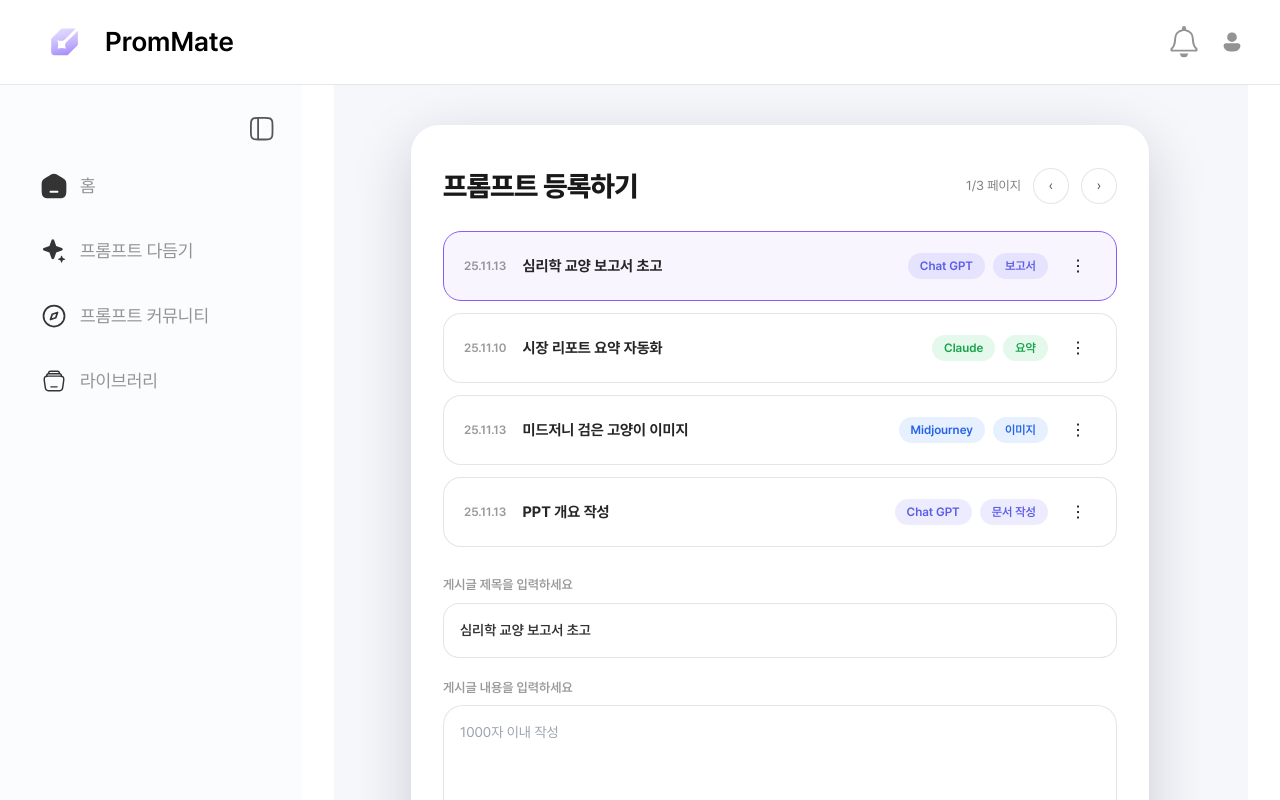
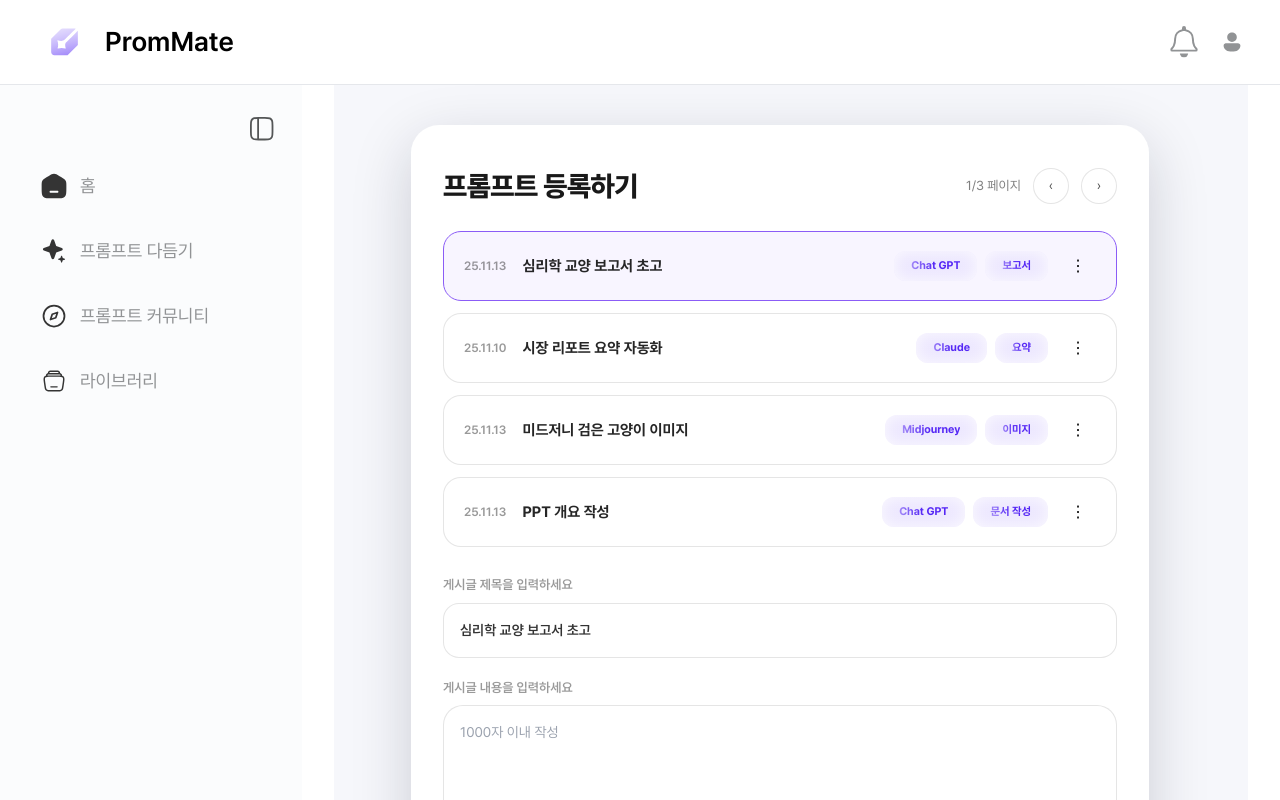
Before and after one commit to Prompt-Mate/Frontend, a Next.js app in the folder fe-prompt-mate/: page /community/new in a window 1280 px wide. Shown: the top 800 px of the page. Built offline with nearby package versions, Linux system fonts and the light colour scheme.

Commit message:
feat: common/TagChip 공통 css 적용(#34)

```diff
--- a/fe-prompt-mate/components/community/PromptRegisterModal.tsx
+++ b/fe-prompt-mate/components/community/PromptRegisterModal.tsx
@@ -3,6 +3,8 @@
 
 import { useMemo, useState } from "react";
 import { useRouter } from "next/navigation";
+import TagChip from "@/components/common/TagChip";
+import { convertPlatformFromEnum, convertCategoryFromEnum, getCategoryVariant } from "@/components/prompts/constants";
 
 type Item = {
     id: string;
@@ -23,34 +25,6 @@ function cn(...xs: Array<string | false | undefined | null>) {
     return xs.filter(Boolean).join(" ");
 }
 
-function Pill({ children, tone = "purple" }: { children: React.ReactNode; tone?: "purple" | "green" | "blue" | "gray" }) {
-    const cls =
-        tone === "purple"
-            ? "bg-[rgba(99,102,241,0.12)] text-[#5B5DE6]"
-            : tone === "green"
-                ? "bg-[rgba(34,197,94,0.12)] text-[#16A34A]"
-                : tone === "blue"
-                    ? "bg-[rgba(59,130,246,0.12)] text-[#2563EB]"
-                    : "bg-black/5 text-black/70";
-
-    return (
-        <span className={cn("inline-flex items-center rounded-full px-3 py-1 text-[12px] font-semibold", cls)}>
-      {children}
-    </span>
-    );
-}
-
-function platformTone(p: Item["platform"]) {
-    if (p === "Claude") return "green";
-    if (p === "Midjourney") return "blue";
-    return "purple";
-}
-
-function badgeTone(b: Item["badge"]) {
-    if (b === "요약") return "green";
-    if (b === "이미지") return "blue";
-    return "purple";
-}
 
 export default function PromptRegisterModal({ asPage = false }: { asPage?: boolean }) {
     const router = useRouter();
@@ -156,8 +130,10 @@ export default function PromptRegisterModal({ asPage = false }: { asPage?: boole
                                         </div>
 
                                         <div className="flex shrink-0 items-center gap-2">
-                                            <Pill tone={platformTone(it.platform) as any}>{it.platform}</Pill>
-                                            <Pill tone={badgeTone(it.badge) as any}>{it.badge}</Pill>
+                                            <TagChip variant="platform" label={it.platform} />
+                                            {/* TODO: API 연동 시 category enum 값을 사용하여 variant와 label 설정 */}
+                                            {/* 현재는 badge를 임시로 사용, 나중에 category로 변경 예정 */}
+                                            <TagChip variant="productivity" label={it.badge} />
 
                                             <span className="ml-1 grid h-9 w-9 place-items-center rounded-full hover:bg-black/[0.04]">
                         ⋮
--- a/fe-prompt-mate/components/prompts/constants.ts
+++ b/fe-prompt-mate/components/prompts/constants.ts
@@ -81,3 +81,54 @@ export function convertCategoryToEnum(label: string): string {
 
   return categoryMap[label] || label;
 }
+
+/**
+ * 백엔드 enum 형식을 화면 표시용 플랫폼 이름으로 변환
+ * @param enumValue - 백엔드 enum 형식 (예: "CHAT_GPT", "GEMINI")
+ * @returns 화면에 표시되는 이름 (예: "Chat GPT", "Gemini")
+ */
+export function convertPlatformFromEnum(enumValue: string): string {
+  const platformMap: Record<string, string> = {
+    "CHAT_GPT": "Chat GPT",
+    "GEMINI": "Gemini",
+    "CLAUDE": "Claude",
+    "COPILOT": "Copilot",
+    "PERPLEXITY": "Perplexity",
+    "MIDJOURNEY": "Midjourney",
+    "DALL_E": "DALL·E",
+  };
+
+  return platformMap[enumValue] || enumValue;
+}
+
+/**
+ * 백엔드 enum 형식을 화면 표시용 카테고리 레이블로 변환
+ * @param enumValue - 백엔드 enum 형식 (예: "WORK_PRODUCTIVITY", "STUDY")
+ * @returns 화면에 표시되는 한글 레이블 (예: "업무/생산성", "학습")
+ */
+export function convertCategoryFromEnum(enumValue: string): string {
+  const categoryMap: Record<string, string> = {
+    "WORK_PRODUCTIVITY": "업무/생산성",
+    "STUDY": "학습",
+    "CONTENT": "콘텐츠",
+    "DAILY": "일상",
+  };
+
+  return categoryMap[enumValue] || enumValue;
+}
+
+/**
+ * 카테고리 enum 값에 해당하는 TagChip variant 반환
+ * @param enumValue - 백엔드 enum 형식 (예: "WORK_PRODUCTIVITY", "STUDY")
+ * @returns TagChip variant (예: "productivity", "study")
+ */
+export function getCategoryVariant(enumValue: string): "platform" | "productivity" | "study" | "content" | "daily" {
+  const variantMap: Record<string, "platform" | "productivity" | "study" | "content" | "daily"> = {
+    "WORK_PRODUCTIVITY": "productivity",
+    "STUDY": "study",
+    "CONTENT": "content",
+    "DAILY": "daily",
+  };
+
+  return variantMap[enumValue] || "platform";
+}
```
